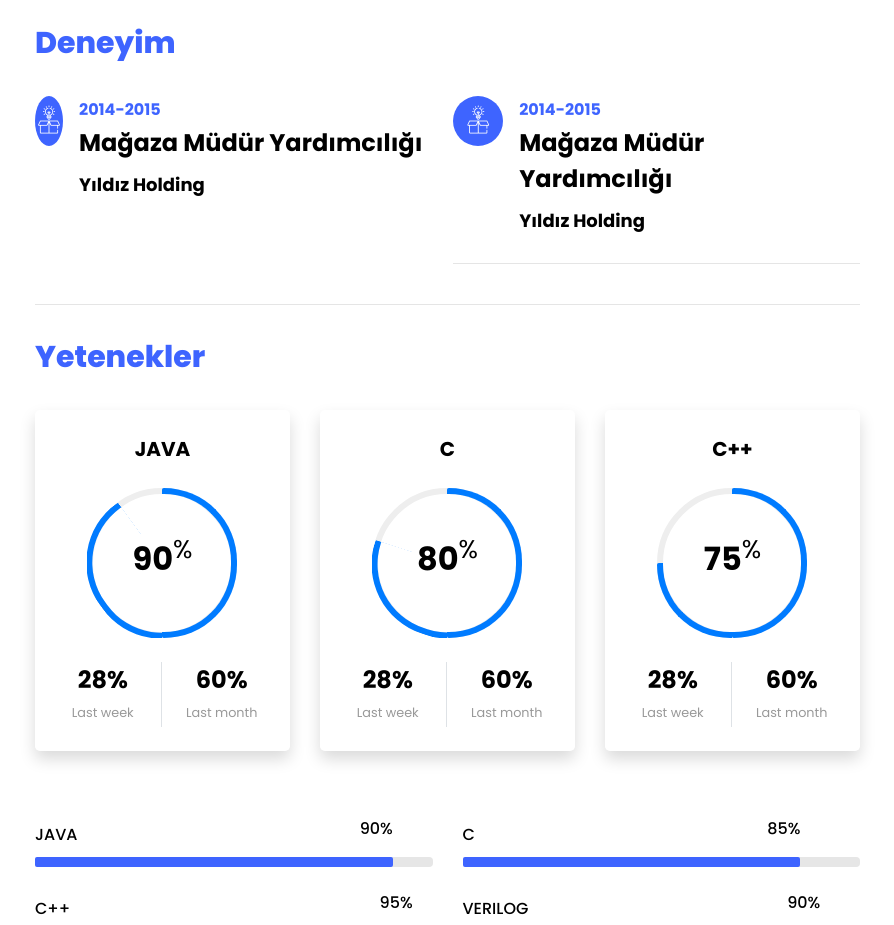
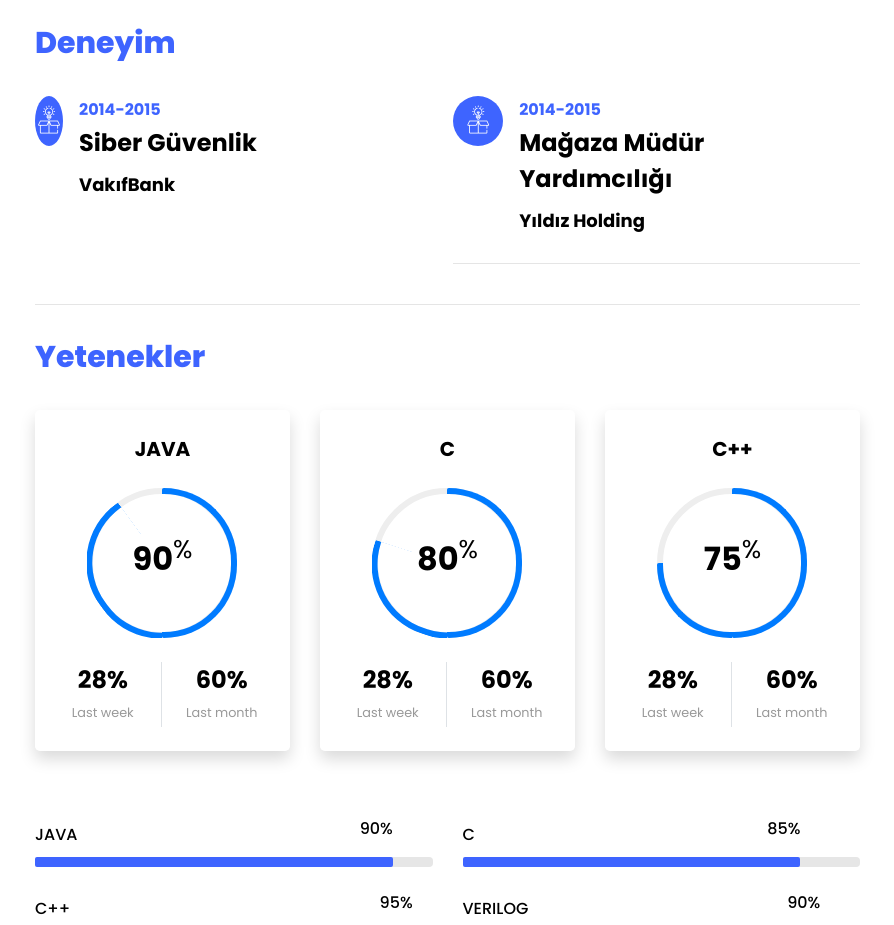
Before and after one commit to ferdisonmez/ferdisonmez.github.io, a plain HTML site: page index.html in a window 1280 px wide. Shown: the part 2100-3025 px from the top of the page, without its empty margins (335-1229 px from the left). Drawn offline with Linux system fonts and the light colour scheme; files whose address does not match are found by name.

Commit message:
Update index.html

```diff
--- a/index.html
+++ b/index.html
@@ -177,8 +177,8 @@
 					    	</div>
 					    	<div class="text pl-3">
 		    					<span class="date">2014-2015</span>
-		    					<h2>Mağaza Müdür Yardımcılığı</h2>
-		    					<span class="position">Yıldız Holding</span>
+		    					<h2>Siber Güvenlik</h2>
+		    					<span class="position">VakıfBank</span>
 		    					<p></p>
 		    				</div>
 					    <div class="resume-wrap d-flex ftco-animate">
```
